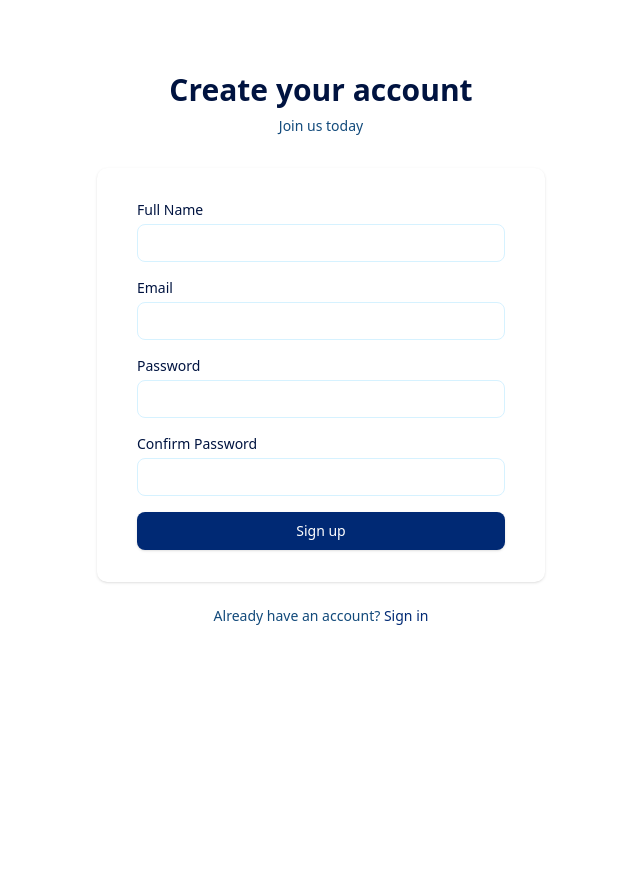
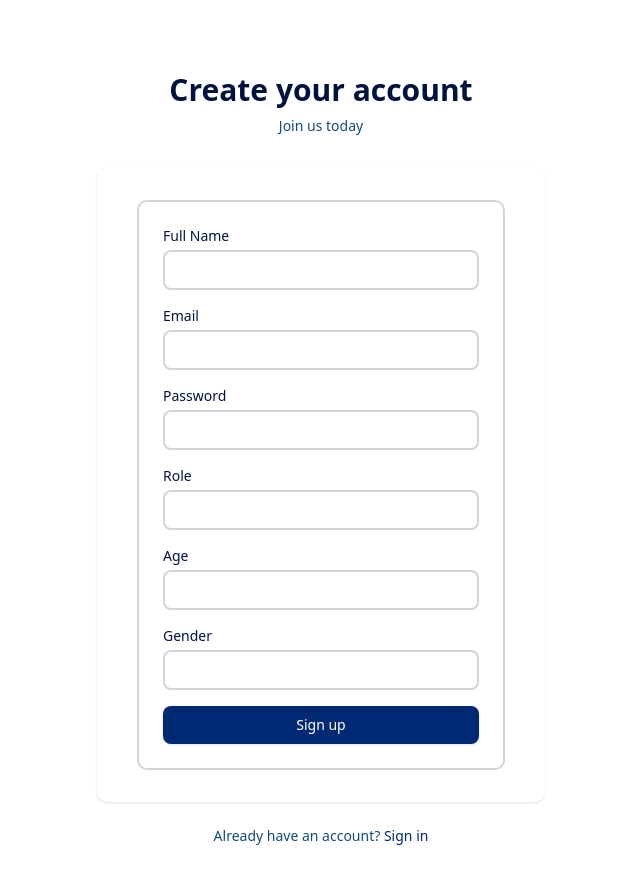
Before and after one commit to akashbisht004/UTKARSH, a React (Vite) app: page /signup in a window 1280 px wide. Shown: the top 884 px of the page, without its empty margins (319-959 px from the left). Before the commit the page ends 800 px from the top, so only its background shows below. Built offline with nearby package versions, Linux system fonts and the light colour scheme.

Commit message:
Enhance authentication forms and user registration

```diff
--- a/src/components/auth/LoginForm.jsx
+++ b/src/components/auth/LoginForm.jsx
@@ -127,9 +127,9 @@ const LoginForm = () => {
   };
 
   return (
-    <form onSubmit={handleSubmit} className="space-y-6">
+    <form onSubmit={handleSubmit} className="space-y-4 p-6 border-2 border-gray-300 rounded-lg">
       <div>
-        <label htmlFor="email" className="block text-sm font-medium text-gray-700">
+        <label htmlFor="email" className="block text-sm font-medium text-foreground">
           Email address
         </label>
         <input
@@ -139,12 +139,12 @@ const LoginForm = () => {
           value={formData.email}
           onChange={handleChange}
           required
-          className="mt-1 block w-full rounded-md border-gray-300 shadow-sm focus:border-indigo-500 focus:ring-indigo-500 sm:text-sm"
+          className="mt-1 block w-full rounded-md border-2 border-gray-300 bg-background px-3 py-2 text-sm ring-offset-background placeholder:text-muted-foreground focus-visible:outline-none focus-visible:ring-2 focus-visible:ring-ring focus-visible:ring-offset-2"
         />
       </div>
 
       <div>
-        <label htmlFor="password" className="block text-sm font-medium text-gray-700">
+        <label htmlFor="password" className="block text-sm font-medium text-foreground">
           Password
         </label>
         <input
@@ -154,7 +154,7 @@ const LoginForm = () => {
           value={formData.password}
           onChange={handleChange}
           required
-          className="mt-1 block w-full rounded-md border-gray-300 shadow-sm focus:border-indigo-500 focus:ring-indigo-500 sm:text-sm"
+          className="mt-1 block w-full rounded-md border-2 border-gray-300 bg-background px-3 py-2 text-sm ring-offset-background placeholder:text-muted-foreground focus-visible:outline-none focus-visible:ring-2 focus-visible:ring-ring focus-visible:ring-offset-2"
         />
       </div>
       <button
--- a/src/components/auth/SignupForm.jsx
+++ b/src/components/auth/SignupForm.jsx
@@ -1,5 +1,7 @@
 import React, { useState } from 'react';
 import { useNavigate } from 'react-router-dom';
+import axios from 'axios';
+import BASE from '@/url/baseurl';
 
 const SignupForm = () => {
   const navigate = useNavigate();
@@ -7,7 +9,9 @@ const SignupForm = () => {
     name: '',
     email: '',
     password: '',
-    confirmPassword: '',
+    role: '',
+    age: '',
+    gender: ''
   });
 
   const handleChange = (e) => {
@@ -18,14 +22,26 @@ const SignupForm = () => {
     }));
   };
 
-  const handleSubmit = (e) => {
+  const handleSubmit = async (e) => {
     e.preventDefault();
-    // Add your signup logic here
-    console.log('Signup form submitted:', formData);
+    try {
+      // Convert role to uppercase
+      const formDataWithUppercaseRole = {
+        ...formData,gender: formData.gender.toUpperCase(),
+        role: formData.role.toUpperCase()
+      };
+
+      const res = await axios.post(`${BASE}/register`, formDataWithUppercaseRole);
+      if (res.status === 200) {
+        navigate('/login');
+      }
+    } catch (error) {
+      console.error('Registration failed:', error);
+    }
   };
 
   return (
-    <form onSubmit={handleSubmit} className="space-y-4">
+    <form onSubmit={handleSubmit} className="space-y-4 p-6 border-2 border-gray-300 rounded-lg">
       <div>
         <label htmlFor="name" className="block text-sm font-medium text-foreground">
           Full Name
@@ -36,7 +52,7 @@ const SignupForm = () => {
           name="name"
           value={formData.name}
           onChange={handleChange}
-          className="mt-1 block w-full rounded-md border-input bg-background px-3 py-2 text-sm ring-offset-background placeholder:text-muted-foreground focus-visible:outline-none focus-visible:ring-2 focus-visible:ring-ring focus-visible:ring-offset-2"
+          className="mt-1 block w-full rounded-md border-2 border-gray-300 bg-background px-3 py-2 text-sm ring-offset-background placeholder:text-muted-foreground focus-visible:outline-none focus-visible:ring-2 focus-visible:ring-ring focus-visible:ring-offset-2"
           required
         />
       </div>
@@ -50,7 +66,7 @@ const SignupForm = () => {
           name="email"
           value={formData.email}
           onChange={handleChange}
-          className="mt-1 block w-full rounded-md border-input bg-background px-3 py-2 text-sm ring-offset-background placeholder:text-muted-foreground focus-visible:outline-none focus-visible:ring-2 focus-visible:ring-ring focus-visible:ring-offset-2"
+          className="mt-1 block w-full rounded-md border-2 border-gray-300 bg-background px-3 py-2 text-sm ring-offset-background placeholder:text-muted-foreground focus-visible:outline-none focus-visible:ring-2 focus-visible:ring-ring focus-visible:ring-offset-2"
           required
         />
       </div>
@@ -64,24 +80,54 @@ const SignupForm = () => {
           name="password"
           value={formData.password}
           onChange={handleChange}
-          className="mt-1 block w-full rounded-md border-input bg-background px-3 py-2 text-sm ring-offset-background placeholder:text-muted-foreground focus-visible:outline-none focus-visible:ring-2 focus-visible:ring-ring focus-visible:ring-offset-2"
+          className="mt-1 block w-full rounded-md border-2 border-gray-300 bg-background px-3 py-2 text-sm ring-offset-background placeholder:text-muted-foreground focus-visible:outline-none focus-visible:ring-2 focus-visible:ring-ring focus-visible:ring-offset-2"
           required
         />
       </div>
       <div>
-        <label htmlFor="confirmPassword" className="block text-sm font-medium text-foreground">
-          Confirm Password
+        <label htmlFor="role" className="block text-sm font-medium text-foreground">
+          Role
         </label>
         <input
-          type="password"
-          id="confirmPassword"
-          name="confirmPassword"
-          value={formData.confirmPassword}
+          type="text"
+          id="role"
+          name="role"
+          value={formData.role}
           onChange={handleChange}
-          className="mt-1 block w-full rounded-md border-input bg-background px-3 py-2 text-sm ring-offset-background placeholder:text-muted-foreground focus-visible:outline-none focus-visible:ring-2 focus-visible:ring-ring focus-visible:ring-offset-2"
+          className="mt-1 block w-full rounded-md border-2 border-gray-300 bg-background px-3 py-2 text-sm ring-offset-background placeholder:text-muted-foreground focus-visible:outline-none focus-visible:ring-2 focus-visible:ring-ring focus-visible:ring-offset-2"
           required
         />
       </div>
+      <div>
+        <label htmlFor="age" className="block text-sm font-medium text-foreground">
+          Age
+        </label>
+        <input
+          type="number"
+          id="age"
+          name="age"
+          value={formData.age}
+          onChange={handleChange}
+          className="mt-1 block w-full rounded-md border-2 border-gray-300 bg-background px-3 py-2 text-sm ring-offset-background placeholder:text-muted-foreground focus-visible:outline-none focus-visible:ring-2 focus-visible:ring-ring focus-visible:ring-offset-2"
+          required
+        />
+      </div>
+      <div>
+        <label htmlFor="gender" className="block text-sm font-medium text-foreground">
+          Gender
+        </label>
+        <input
+          type="text"
+          id="gender"
+          name="gender"
+          value={formData.gender}
+          onChange={handleChange}
+          className="mt-1 block w-full rounded-md border-2 border-gray-300 bg-background px-3 py-2 text-sm ring-offset-background placeholder:text-muted-foreground focus-visible:outline-none focus-visible:ring-2 focus-visible:ring-ring focus-visible:ring-offset-2"
+          required
+        />
+      </div>
+
+
       <button
         type="submit"
         className="w-full flex justify-center py-2 px-4 border border-transparent rounded-md shadow-sm text-sm font-medium text-primary-foreground bg-primary hover:bg-primary/90 focus:outline-none focus:ring-2 focus:ring-offset-2 focus:ring-ring"
--- a/src/pages/AppointmentPage.jsx
+++ b/src/pages/AppointmentPage.jsx
@@ -190,7 +190,29 @@ function AppointmentPage() {
           'Authorization': `Bearer ${localStorage.getItem('token')}`
         }
       });
-      setAppointments(response.data || []);
+
+      // Add random dates to appointments
+      const appointmentsWithRandomDates = response.data.map(appointment => {
+        // Generate a random date within the next 30 days
+        const today = new Date();
+        const randomDays = Math.floor(Math.random() * 30) + 1; // 1 to 30 days
+        const randomHours = Math.floor(Math.random() * 12) + 8; // 8 AM to 8 PM
+        const randomMinutes = Math.floor(Math.random() * 60); // 0 to 59 minutes
+
+        const appointmentDate = new Date(today);
+        appointmentDate.setDate(today.getDate() + randomDays);
+        appointmentDate.setHours(randomHours, randomMinutes, 0, 0);
+
+        return {
+          ...appointment,
+          appointment: {
+            ...appointment.appointment,
+            timestamp: appointmentDate.toISOString()
+          }
+        };
+      });
+
+      setAppointments(appointmentsWithRandomDates || []);
     } catch (error) {
       console.error('Error fetching appointments:', error);
       setError('Failed to load appointments. Please try again later.');
--- a/src/pages/User.jsx
+++ b/src/pages/User.jsx
@@ -72,7 +72,7 @@ function UserPage() {
                     className="min-w-[120px]"
                   >
                     <h3 className="font-medium text-foreground">John Doe</h3>
-                    <p className="text-sm text-muted-foreground">Patient</p>
+                    <p className="text-sm text-muted-foreground">User</p>
                   </motion.div>
                 )}
               </AnimatePresence>
--- a/src/url/baseurl.jsx
+++ b/src/url/baseurl.jsx
@@ -1,5 +1,5 @@
 import {react} from "react"
 
-let BASE="https://pack-loans-auto-of.trycloudflare.com"
+let BASE="https://international-he-tubes-flexibility.trycloudflare.com"
 
 export default BASE
```
